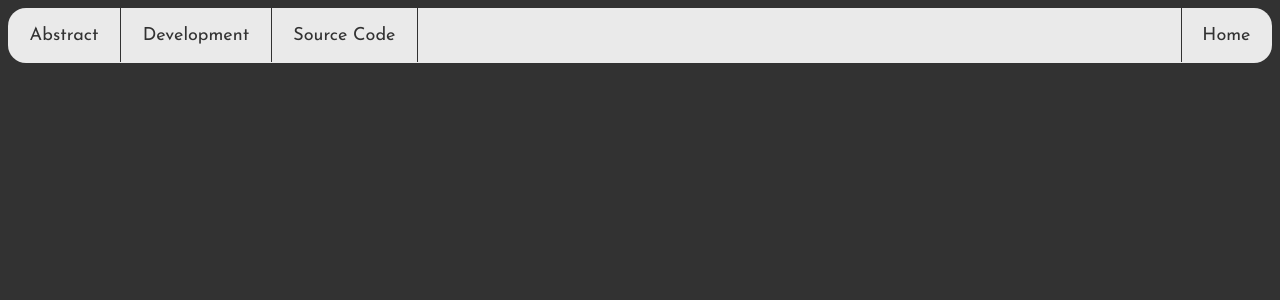
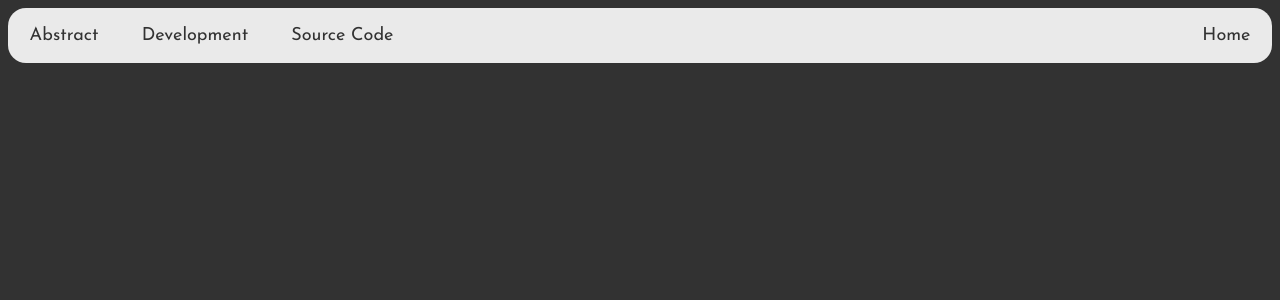
Before and after one commit to n30-coder/thoroute, a PHP site: page /team.html in a window 1280 px wide. Shown: the top 300 px of the page. Run offline with PHP 8.4, Linux system fonts and the light colour scheme.

Commit message:
Navbar changed

```diff
--- a/index.html
+++ b/index.html
@@ -25,13 +25,11 @@
             >Abstract</a
           >
         </li>
-        <hr class="verti" />
         <li class="navlist">
           <a href="temp.html" target="_blank" rel="noreferrer noopener"
             >Development</a
           >
         </li>
-        <hr class="verti" />
         <li class="navlist">
           <a
             href="https://github.com/BladedShip/thoroute"
@@ -40,9 +38,7 @@
             >Source Code</a
           >
         </li>
-        <hr class="verti" />
         <li class="navlist">
-          <hr class="verti" />
           <a class="active" href="team.html">Meet the Team</a>
         </li>
       </ul>
--- a/styles/team.css
+++ b/styles/team.css
@@ -6,14 +6,7 @@ body {
   font-family: "Josefin Sans", "Gilroy", "Montserrat", "Raleway", "Poppins",
     sans-serif;
 }
-.verti {
-  border: 0;
-  margin: 0;
-  border-left: 1px solid;
-  border-color: #323232;
-  height: 54px;
-  float: left;
-}
+
 .navbar {
   font-size: large;
   list-style-type: none;
@@ -23,6 +16,7 @@ body {
   overflow: hidden;
   background-color: #eaeaea;
   border-radius: 1em;
+  height: 100%;
 }
 
 .navlist {
--- a/team.html
+++ b/team.html
@@ -25,13 +25,11 @@
             >Abstract</a
           >
         </li>
-        <hr class="verti" />
         <li class="navlist">
           <a href="temp.html" target="_blank" rel="noreferrer noopener"
             >Development</a
           >
         </li>
-        <hr class="verti" />
         <li class="navlist">
           <a
             href="https://github.com/BladedShip/thoroute"
@@ -40,10 +38,8 @@
             >Source Code</a
           >
         </li>
-        <hr class="verti" />
         <!-- <li id="homelive"><a href="index.html">Thoroute</a></li> -->
         <li class="navlist">
-          <hr class="verti" />
           <a class="active" href="index.html">Home</a>
         </li>
       </ul>
```
Also changed, not shown: styles/index.css (+16 -10 lines).
